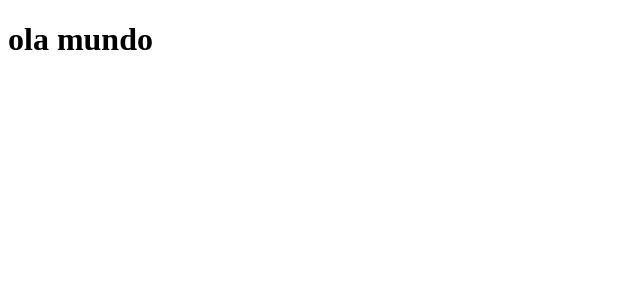
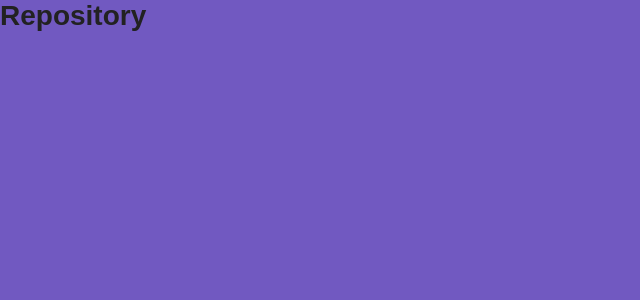
Before and after one commit to Andre-Eduardo/my-app, a React (Create React App) app: page /repository in a window 1280 px wide. Shown: the top 300 px of the page, without its empty margins (0-640 px from the left). Built offline with nearby package versions, Linux system fonts and the light colour scheme.

Commit message:
create routes and global styles

```diff
--- a/package.json
+++ b/package.json
@@ -8,8 +8,10 @@
     "@testing-library/user-event": "^7.1.2",
     "react": "^16.13.1",
     "react-dom": "^16.13.1",
+    "react-icons": "^3.10.0",
     "react-router-dom": "^5.1.2",
     "react-scripts": "3.4.1",
+    "styled-components": "^5.1.0",
     "typescript": "^3.8.3"
   },
   "scripts": {
--- a/src/App.js
+++ b/src/App.js
@@ -1,12 +1,13 @@
 import React from 'react';
+import Routes from './routes';
+import GlobalStyle from './styles/global';
 
 function App() {
   return (
-    <div className="App">
-      <header className="App-header">
-        <h1>ola mundo</h1>
-      </header>
-    </div>
+    <>
+      <Routes />
+      <GlobalStyle />
+    </>
   );
 }
 
--- a/src/pages/Main/index.js
+++ b/src/pages/Main/index.js
@@ -0,0 +1,7 @@
+import React from 'react';
+
+import { Title } from './styles';
+
+export default function Main() {
+  return <Title>main</Title>;
+}
--- /dev/null
+++ b/src/pages/Main/styles.js
@@ -0,0 +1,6 @@
+import styled from 'styled-components';
+
+export const Title = styled.h1`
+  font-size: 24px;
+  color: #fff;
+`;
--- a/src/pages/Repository/index.js
+++ b/src/pages/Repository/index.js
@@ -0,0 +1,7 @@
+import React from 'react';
+
+// import { Container } from './styles';
+
+export default function Repository() {
+  return <h1>Repository</h1>;
+}
--- a/src/routes.js
+++ b/src/routes.js
@@ -0,0 +1,15 @@
+import React from 'react';
+import { BrowserRouter, Switch, Route } from 'react-router-dom';
+import Main from './pages/Main';
+import Repository from './pages/Repository';
+
+export default function Routes() {
+  return (
+    <BrowserRouter>
+      <Switch>
+        <Route path="/" exact component={Main} />
+        <Route path="/repository" component={Repository} />
+      </Switch>
+    </BrowserRouter>
+  );
+}
--- /dev/null
+++ b/src/styles/global.js
@@ -0,0 +1,25 @@
+import { createGlobalStyle } from 'styled-components';
+
+export default createGlobalStyle`
+* {
+  margin:0;
+  padding:0;
+outline:0;
+box-sizing: border-box;
+}
+html, body, #root{
+  min-height:100%;
+}
+body{
+  background:#7159c1;
+  -webkit-font-smoothing: antialiased !important;
+}
+body,input,button{
+  color:#222;
+  font-size:14px;
+  font-family:Arial, Helvetica, sans-serif;
+}
+button{
+  cursor: pointer;
+}
+`;
```
Also changed, not shown: 1 other file (tests, documents, lock files or other folders).
